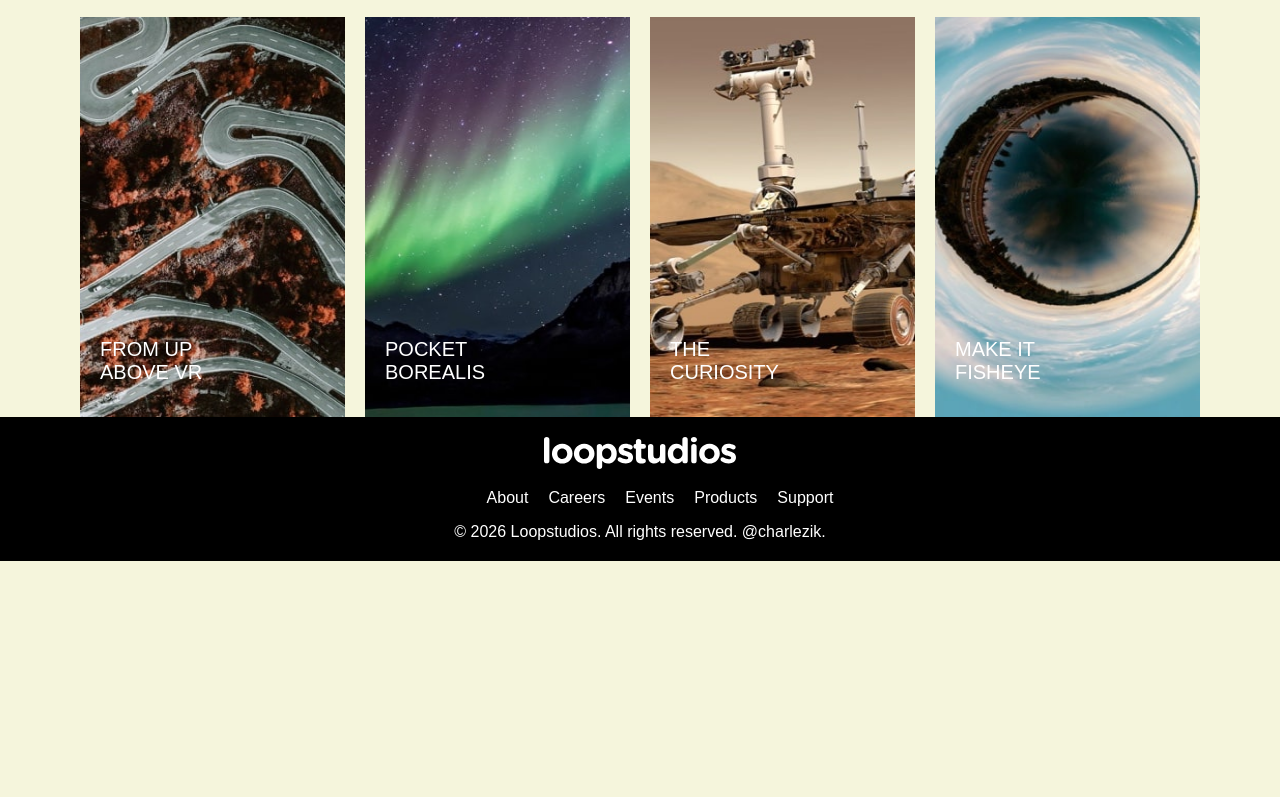
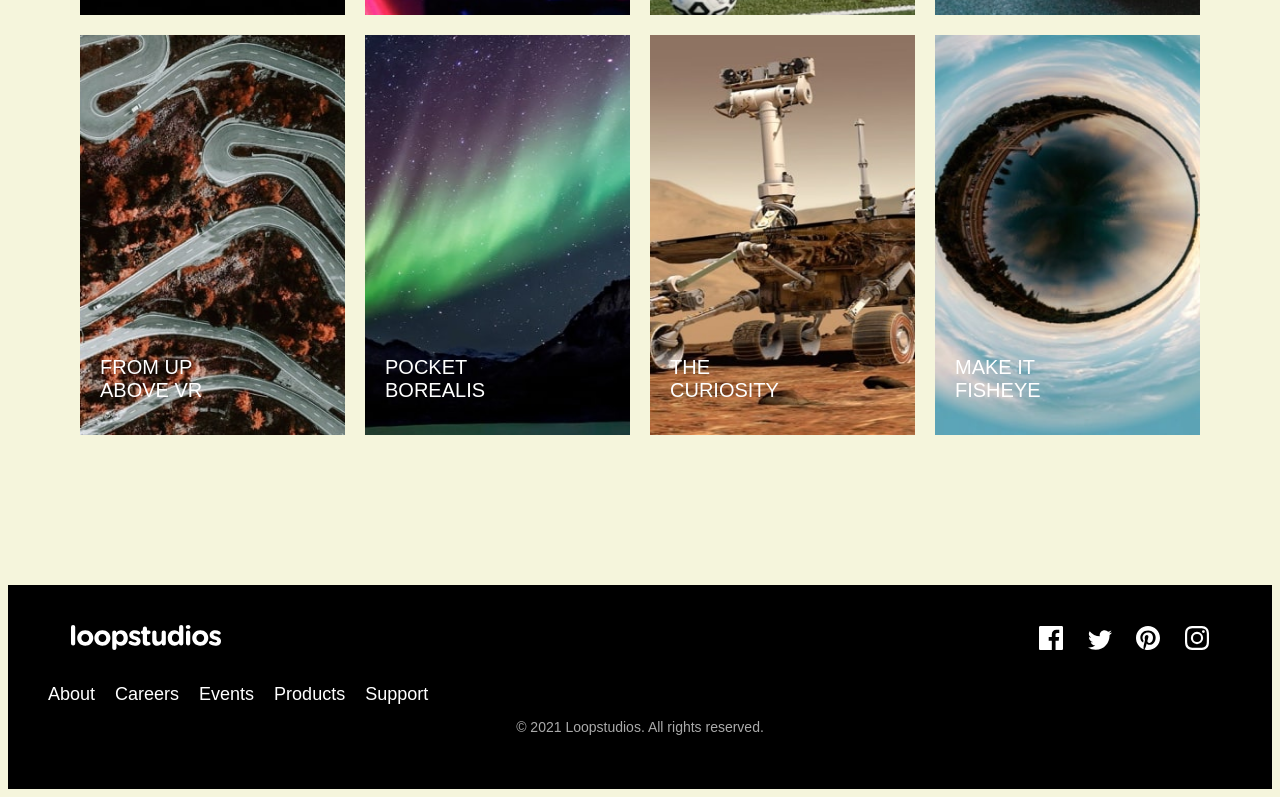
Before and after one commit to Charlezik/loopstudios-landing-page-main, a plain HTML site: page index.html in a window 1280 px wide. Shown: the part 1586-2383 px from the top of the page. Before the commit the page ends 2155 px from the top, so only its background shows below. Drawn offline with Linux system fonts and the light colour scheme.

Commit message:
update footer

```diff
--- a/index.html
+++ b/index.html
@@ -6,7 +6,7 @@
     <title>Loopstudios</title>
     <link rel="stylesheet" href="loopstudio.css">
 </head>
-<body>
+<>
 <header>
   <div class="navbar">
   <div class="logo">
@@ -80,23 +80,29 @@
       </div>
     </div>
   </div>
-  <div class="footer">
-    <div class="footer-logo">
-      <img src="./images/logo.svg" alt="Loopstudios Logo">
+  <footer class="footer">
+    <div class="footer-content">
+      <div class="footer-logo"><img src="./images/logo.svg" alt="Loopstudios Logo"></div>
+
+      <div class="socials">
+        <img src="./images/icon-facebook.svg" alt="Facebook Icon">
+        <img src="./images/icon-twitter.svg" alt="Twitter Icon">
+        <img src="./images/icon-pinterest.svg" alt="Pinterest Icon">
+        <img src="./images/icon-instagram.svg" alt="Instagram Icon">
+      </div>
     </div>
-    <div class="footer-nav">
-      <nav>
+    <div class="footer-bottom">
+      <nav class="foot-nav">
         <ul>
-          <li><a href="#" class="anchor">About</a></li>
-          <li><a href="#" class="anchor">Careers</a></li>
-          <li><a href="#" class="anchor">Events</a></li>
-          <li><a href="#" class="anchor">Products</a></li>
-          <li><a href="#" class="anchor">Support</a></li>
+            <li><a href="#" class="anchor">About</a></li>
+            <li><a href="#" class="anchor">Careers</a></li>
+            <li><a href="#" class="anchor">Events</a></li>
+            <li><a href="#" class="anchor">Products</a></li>
+            <li><a href="#" class="anchor">Support</a></li>
         </ul>
       </nav>
+      <p>&copy; 2021 Loopstudios. All rights reserved.</p>
     </div>
-    <div class="copyright">
-      &copy; 2026 Loopstudios. All rights reserved. @charlezik.
-    </div>
+  </footer>
 </body>
 </html>
--- a/loopstudio.css
+++ b/loopstudio.css
@@ -250,15 +250,62 @@ header>p{
     font-size: 50px;
     cursor: pointer;
 }
-.footer{
-    display: flex;
-    flex-direction: column;
-    justify-content: center;
-    align-items: center;
+
+.footer {
     width: 100%;
     background-color: black;
     color: white;
-    padding: 20px;
+    padding: 40px 0;
+    margin-top: 150px;
+}
+
+.footer-content {
+    width: 90%;
+    max-width: 1200px;
+    margin: 0 auto;
+    display: flex;
+    align-items: center;
+    justify-content: space-between;
+}
+
+.footer-logo img {
+    max-width: 150px;
+}
+
+.foot-nav ul {
+    display: flex;
+    gap: 20px;
+    list-style: none;
+}
+
+.foot-nav a.anchor {
+    color: white;
+    text-decoration: none;
+    font-size: 18px;
+}
+
+.socials img {
+    margin-left: 20px;
+    cursor: pointer;
+}
+
+.footer-bottom {
+    margin-top: 30px;
+    text-align: center;
+    font-size: 14px;
+    color: #aaa;
+}
+
+@media (max-width: 768px) {
+    .footer-content {
+        flex-direction: column;
+        align-items: center;
+        gap: 20px;
+    }
+    .foot-nav ul {
+        flex-direction: column;
+        align-items: center;
+    }
 }
 @media (max-width: 768px){
     header{
```
